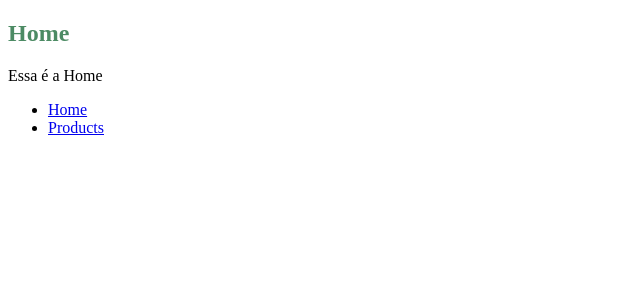
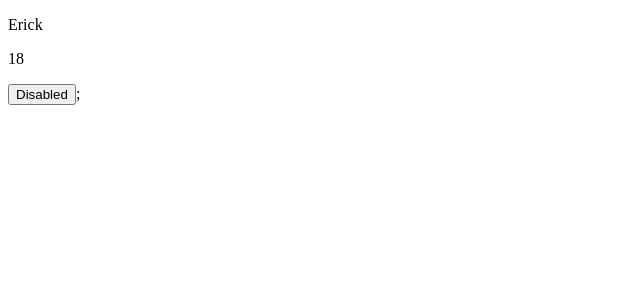
Before and after one commit to Erick-Verissim0/React, a React (Create React App) app: page / in a window 1280 px wide. Shown: the top 300 px of the page, without its empty margins (0-640 px from the left). Built offline with nearby package versions, Linux system fonts and the light colour scheme.

Commit message:
useState1

```diff
--- a/src/App.js
+++ b/src/App.js
@@ -1,22 +1,21 @@
 import React from 'react';
-import Header from './Header';
-import Home from './Home';
-import Products from './Products';
 
 const App = () => {
-  let Page = Home;
+  const [active, setActive] = React.useState(false); // por padrão é usado o "set na frente e depois o nome do paramêtro"
 
-  const { pathname } = window.location;
-  if (pathname === '/products') {
-    Page = Products;
-  } else {
-    Page = Home;
+  const [data, setData] = React.useState({ name: 'Erick', age: '18' });
+
+  function handClick() {
+    setActive(!active);
+    setData({ ...data, faculty: 'Cesmac' });
   }
 
   return (
     <div>
-      <Page />
-      <Header />
+      <p> {data.name} </p>
+      <p> {data.age} </p>
+      <p> {data.faculty} </p>
+      <button onClick={handClick}> {active ? 'Active' : 'Disabled'} </button>;
     </div>
   );
 };
--- a/src/Header.js
+++ /dev/null
@@ -1,18 +0,0 @@
-import React from 'react';
-
-const Header = () => {
-  return (
-    <header>
-      <ul>
-        <li>
-          <a href="/">Home</a>
-        </li>
-        <li>
-          <a href="/products">Products</a>
-        </li>
-      </ul>
-    </header>
-  );
-};
-
-export default Header;
--- a/src/Home.js
+++ /dev/null
@@ -1,13 +0,0 @@
-import React from 'react';
-import Title from './Title';
-
-const Home = () => {
-  return (
-    <section>
-      <Title text="Home" />
-      <p>Essa é a Home</p>
-    </section>
-  );
-};
-
-export default Home;
--- a/src/Products.js
+++ /dev/null
@@ -1,20 +0,0 @@
-import React from 'react';
-import Title from './Title';
-
-const Products = () => {
-  const products = [
-    { name: 'Notebook', properties: ['16gb', ' - 512gb'] },
-    { name: 'Smartphone', properties: ['2 ram', ' - 128gb'] },
-  ];
-
-  return (
-    <section>
-      <Title text="Products" />
-      {products.map((products) => (
-        <li>{products.name} - { products.properties}</li>
-      ))}
-    </section>
-  );
-};
-
-export default Products;
--- a/src/Title.js
+++ /dev/null
@@ -1,7 +0,0 @@
-import React from 'react';
-
-const Title = ({ text }) => {
-  return <h1 style={{ color: '#4c8b64' }}> {text}</h1>;
-};
-
-export default Title;
```
